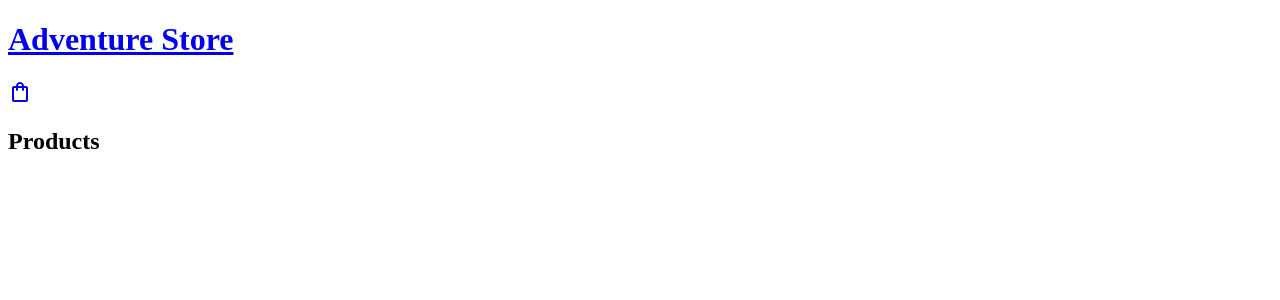
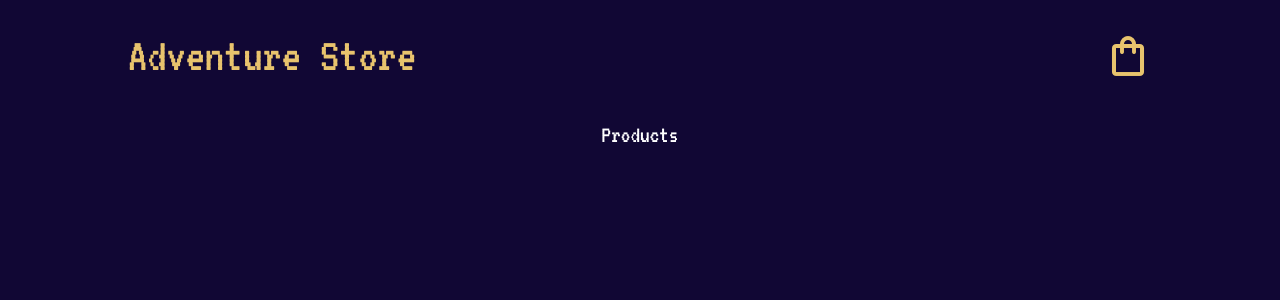
Before and after one commit to iamshaunjp/nuxt-3-with-pinia, a Nuxt app: page / in a window 1280 px wide. Shown: the top 300 px of the page. Built offline with nearby package versions, Linux system fonts and the light colour scheme.

Commit message:
lesson-4

```diff
--- /dev/null
+++ b/assets/css/tailwind.css
@@ -0,0 +1,11 @@
+@tailwind base;
+@tailwind components;
+@tailwind utilities;
+
+body {
+  @apply bg-dark;
+}
+
+.wrapper {
+  @apply my-8 max-w-5xl mx-auto;
+}
--- a/layouts/default.vue
+++ b/layouts/default.vue
@@ -1,18 +1,18 @@
 <template>
-  <div>
+  <div class="m-8">
 
-    <header>
+    <header class="wrapper flex justify-between">
       <NuxtLink to="/">
-        <h1>Adventure Store</h1>
+        <h1 class="text-secondary text-5xl">Adventure Store</h1>
       </NuxtLink>
       <NuxtLink to="/cart">
-        <span class="material-icons-outlined">
+        <span class="material-icons-outlined text-secondary text-5xl">
           shopping_bag
         </span>
       </NuxtLink>
     </header>
 
-    <div>
+    <div class="wrapper">
       <slot />
     </div>
 
--- a/nuxt.config.ts
+++ b/nuxt.config.ts
@@ -1,5 +1,8 @@
 // https://v3.nuxtjs.org/api/configuration/nuxt.config
 export default defineNuxtConfig({
+  modules: [
+    '@nuxtjs/tailwindcss'
+  ],
   app: {
     head: {
       link: [
--- a/package.json
+++ b/package.json
@@ -8,6 +8,7 @@
     "postinstall": "nuxt prepare"
   },
   "devDependencies": {
+    "@nuxtjs/tailwindcss": "^6.1.3",
     "nuxt": "3.0.0-rc.13"
   }
 }
--- a/pages/cart.vue
+++ b/pages/cart.vue
@@ -1,6 +1,6 @@
 <template>
   <div>
-    <h2>Your Basket</h2>
+    <h2 class="text-white text-2xl text-center my-8">Your Basket</h2>
   </div>
 </template>
 
--- a/pages/index.vue
+++ b/pages/index.vue
@@ -1,6 +1,6 @@
 <template>
   <div>
-    <h2>Products</h2>
+    <h2 class="text-white text-2xl text-center my-8">Products</h2>
   </div>
 </template>
 
--- /dev/null
+++ b/tailwind.config.js
@@ -0,0 +1,17 @@
+/** @type {import('tailwindcss').Config} */
+module.exports = {
+  content: [],
+  theme: {
+    extend: {
+      colors: {
+        primary: '#270A4B',
+        secondary: '#E8C36D',
+        dark: '#110734'
+      },
+      fontFamily: {
+        sans: ['VT323']
+      }
+    },
+  },
+  plugins: [],
+}
```
Also changed, not shown: 1 other file (tests, documents, lock files or other folders).
